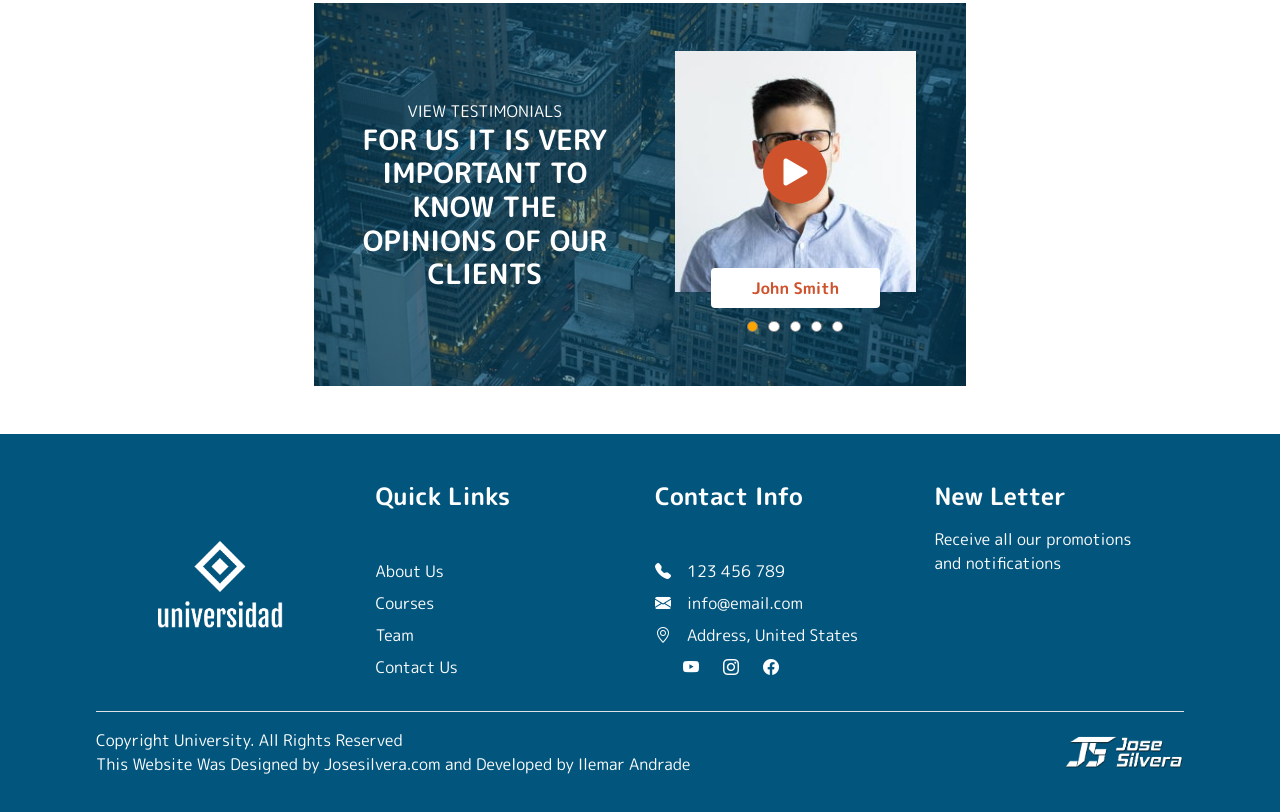
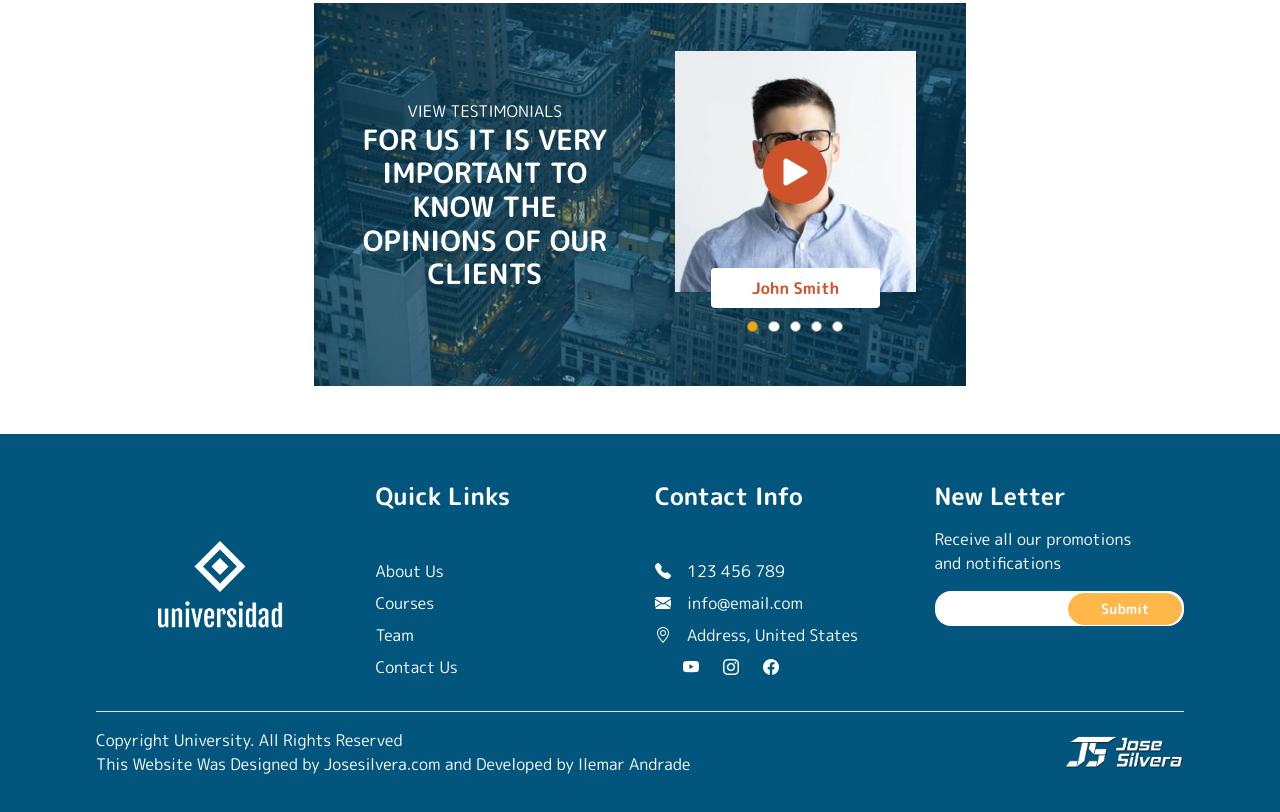
Before and after one commit to ilemarandrade/Landing-to-university-test, a website: page index.html in a window 1280 px wide. Shown: the part 3607-4419 px from the top of the page. Drawn offline with nearby package versions, Linux system fonts and the light colour scheme.

Commit message:
feat: add new letter input and button

```diff
--- a/index.html
+++ b/index.html
@@ -391,8 +391,11 @@
         </div>
         <div class="mb-5 mb-md-4 col-sm-6 col-md-4 col-lg-3 d-flex flex-column">
           <h4 class="mb-3">New Letter</h4>
-          <p>Receive all our promotions <br /> and notifications </p>
-
+          <p class="mb-3">Receive all our promotions <br /> and notifications </p>
+          <div id="new-letter" class="d-flex">
+            <input />
+            <button class="btn btn-secondary">Submit</button>
+          </div>
         </div>
 
       </div>
--- a/styles.css
+++ b/styles.css
@@ -350,6 +350,27 @@ html {
 
 }
 
+#new-letter {
+  padding: 0.1rem;
+  overflow: hidden;
+  border-radius: 1rem;
+  background-color: white;
+  max-width: 18rem;
+}
+
+#new-letter input {
+  padding-left: 1rem;
+  width: fit-content;
+  background: none;
+  border: none;
+  box-shadow: none;
+  outline: none;
+  -moz-appearance: none;
+  -webkit-appearance: none;
+  appearance: none;
+  width: 100%;
+}
+
 /* Large devices (desktops, 992px and up) */
 @media (min-width: 992px) {
   #container-testimonials {
```
